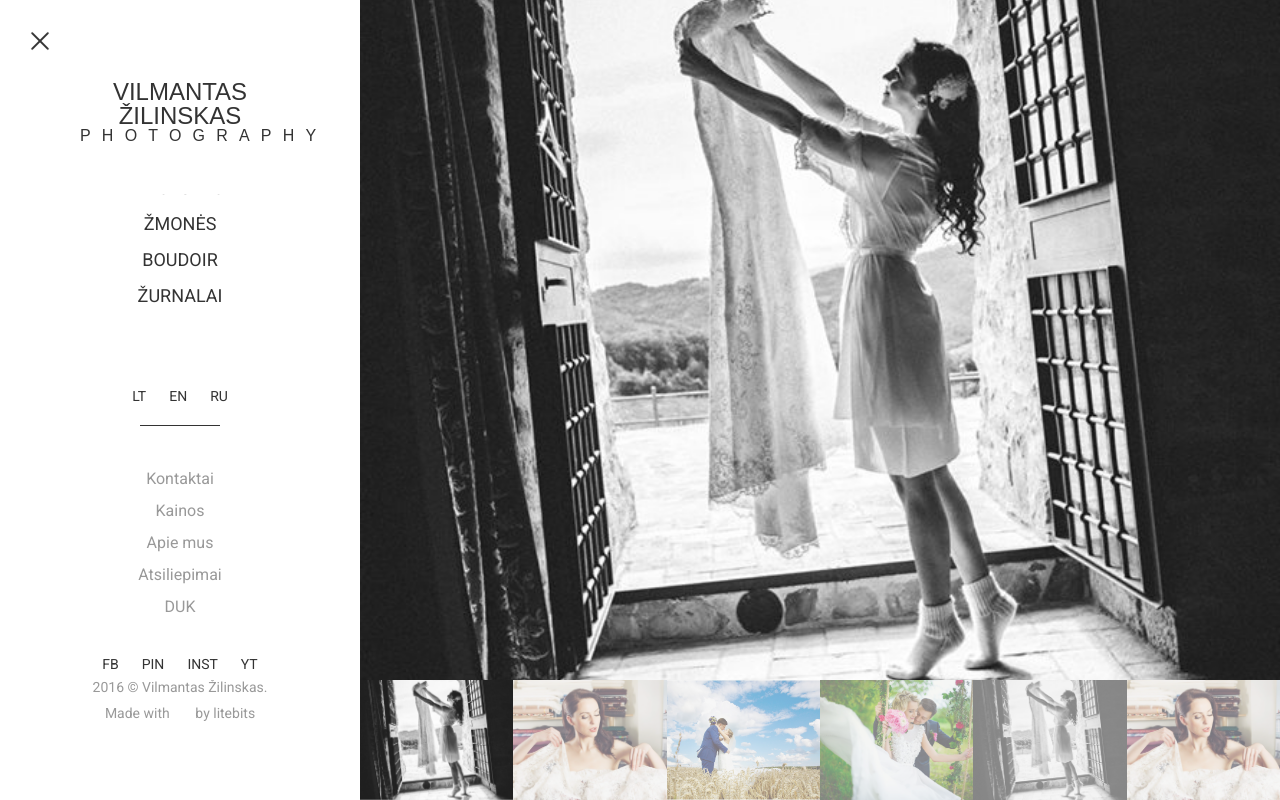
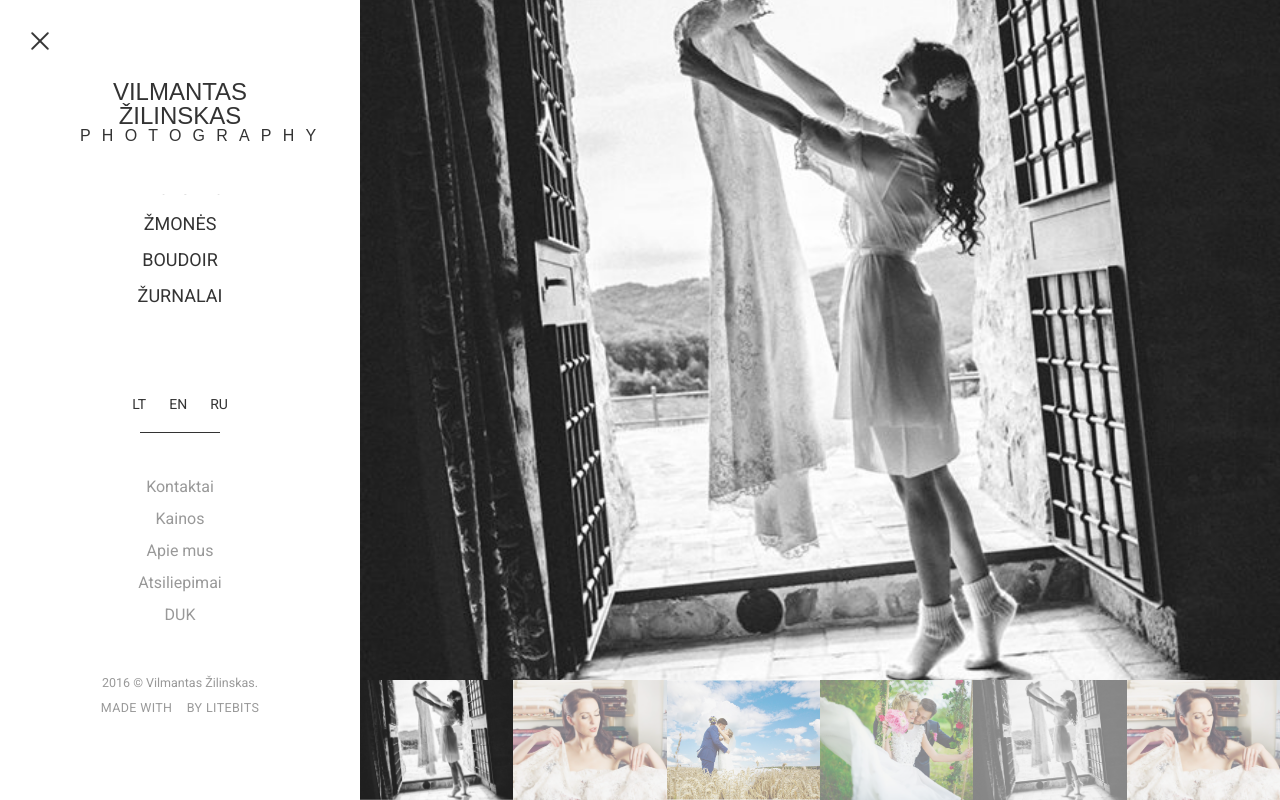
Before and after one commit to aleksandrmaksimoviclt/zavifoto.lt, a Django app: page / in a window 1280 px wide. Run offline with Django 3.2, Linux system fonts and the light colour scheme; some libraries are stand-ins or nearby versions; some web fonts are replaced.

Commit message:
Landing page: SLIDER WITH THUMBNAILS - Finished sidebar menu - Finished responsive slider

```diff
--- a/static/website/css/custom.css
+++ b/static/website/css/custom.css
@@ -73,6 +73,19 @@
     z-index: 3;
 }
 
+span.client {
+    font-size: 12.5px;
+/*    letter-spacing: -0.01em;
+*/    line-height: 25px;
+}
+
+span.author {
+	font-size: 12.5px;
+    text-transform: uppercase;
+    letter-spacing: 0.03em;
+    line-height: 25px;
+}
+
 /* SIDEBAR END */
 
 iframe.width-changed {
@@ -117,6 +130,7 @@
 	    height: 100% !important;
 	    width: 100% !important;
 	    object-fit: cover;
+    	overflow: hidden;
 	}
 /*
 	.flex-direction-nav a {
@@ -137,11 +151,13 @@
 	#carousel .flex-active-slide img {
 	    opacity: 1;
 	    cursor: default;
+	    overflow: hidden;
 	}
 	#carousel img {
 	    display: block;
 	    opacity: .5;
 	    cursor: pointer;
+	    overflow: hidden;
 	}
 
 	.flex-direction-nav .flex-next {
--- a/website/templates/website/index.html
+++ b/website/templates/website/index.html
@@ -21,6 +21,9 @@
     <link href='https://fonts.googleapis.com/css?family=Cuprum&subset=latin,latin-ext' rel='stylesheet' type='text/css'>
     <!-- Roboto Regular font -->
     <link href='https://fonts.googleapis.com/css?family=Roboto' rel='stylesheet' type='text/css'>
+    <!-- Social Icons Font -->
+    <link href="https://file.myfontastic.com/n6vo44Re5QaWo8oCKShBs7/icons.css" rel="stylesheet">
+
 
     <!-- Custom Sidebar-CSS -->
     <link href="{% static "website/css/simple-sidebar.css" %}" rel="stylesheet">
@@ -169,14 +172,14 @@
                         </li>
                     </div>
                     <div class="btn-group flat" role="group">
-                        <button type="button" class="btn btn-default">FB</button>
-                        <button type="button" class="btn btn-default">PIN</button>
-                        <button type="button" class="btn btn-default">INST</button>
-                        <button type="button" class="btn btn-default">YT</button>
+                        <button type="button" class="btn btn-default socicon-facebook"></button>
+                        <button type="button" class="btn btn-default socicon-pinterest"></button>
+                        <button type="button" class="btn btn-default socicon-instagram"></button>
+                        <button type="button" class="btn btn-default socicon-youtube"></button>
                     </div>
                     <div class="copyright wrapper">
-                        2016 &copy; Vilmantas Žilinskas. <br>
-                        Made with <i class="material-icons">&#xE87D;</i> by litebits
+                        <span class="client">2016 &copy; Vilmantas Žilinskas.</span><br>
+                        <span class="author">Made with <i style="font-size:9.5px; color:red;" class="material-icons">&#xE87D;</i> by litebits</span>
                     </div>
                 </div>
 
```
